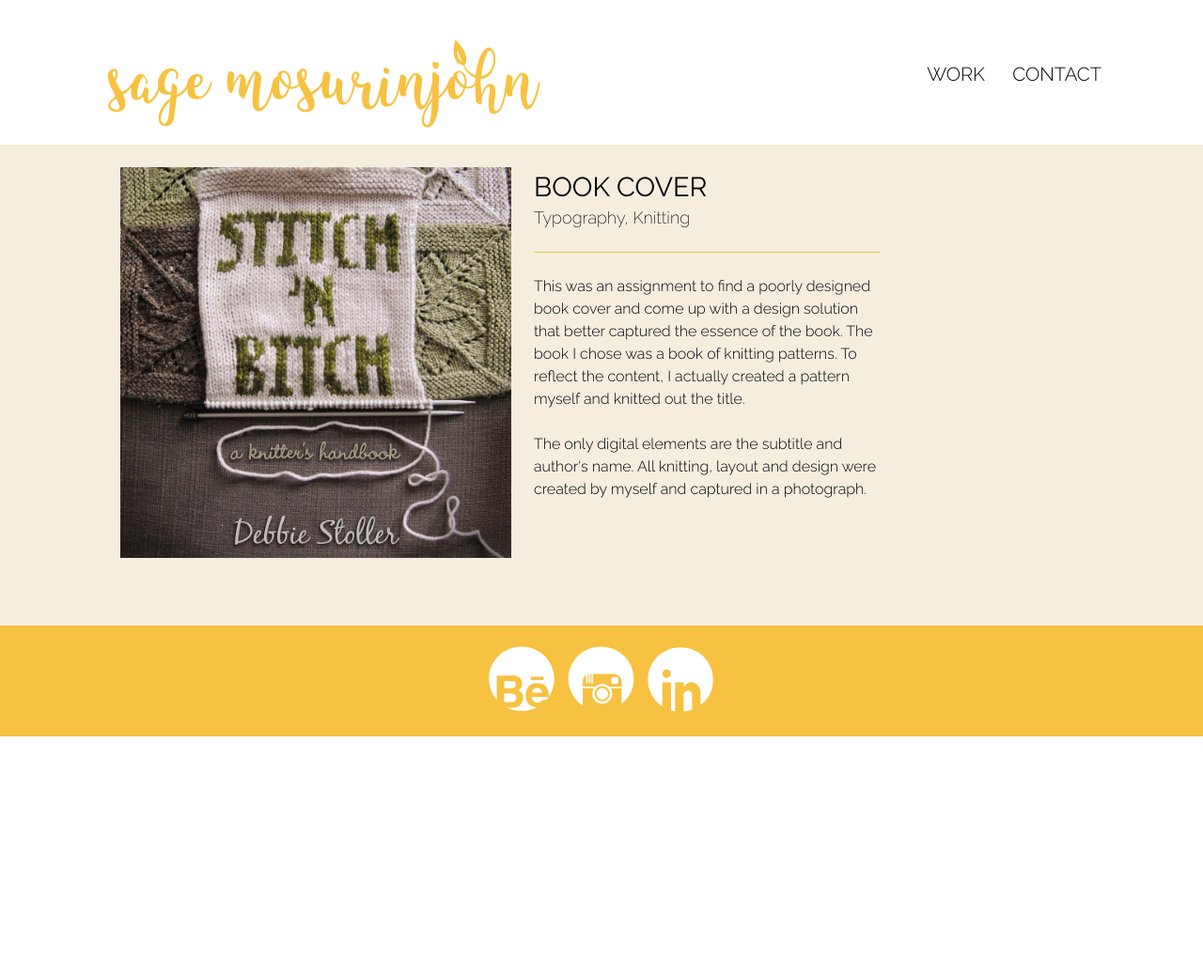
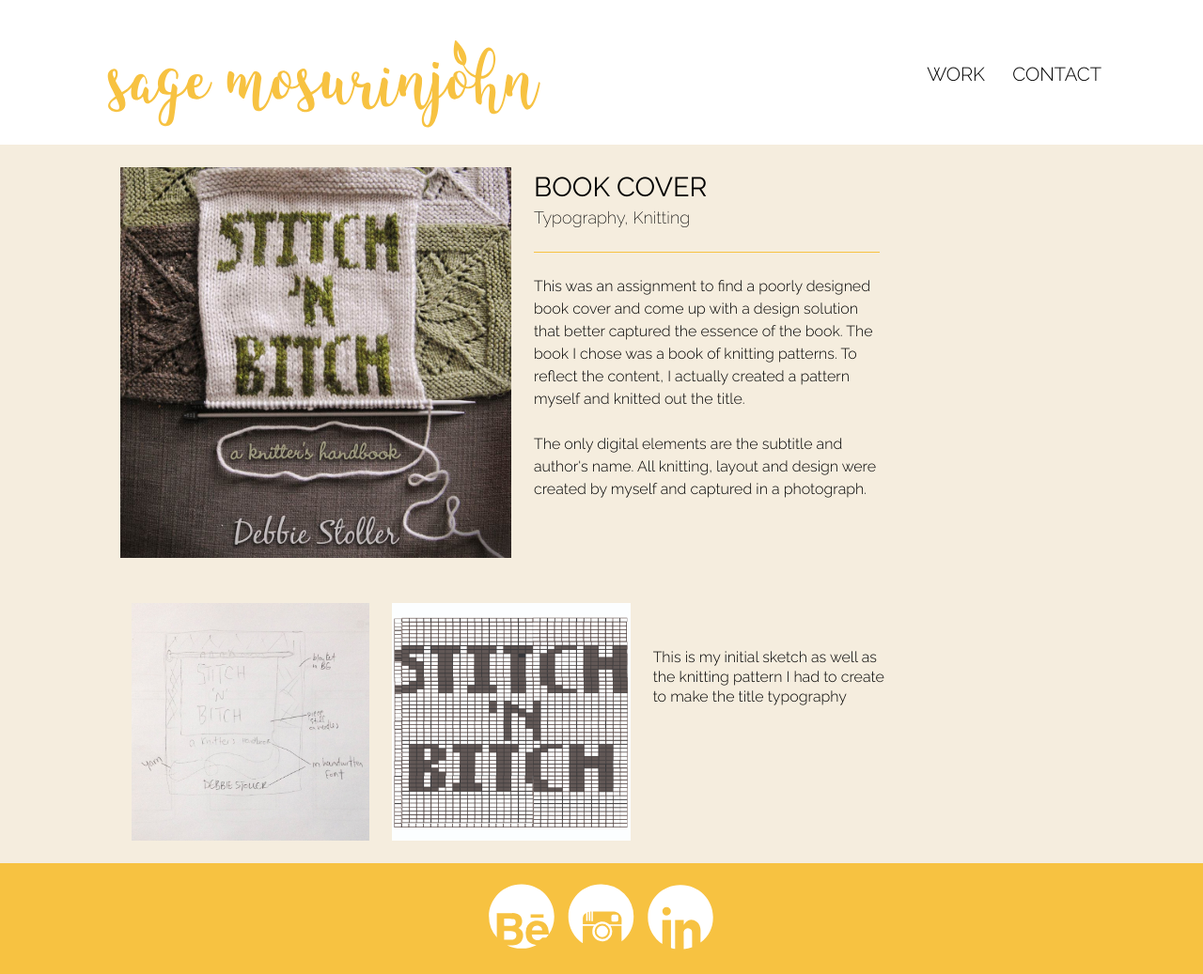
Before and after one commit to sagehartly/designedbysage.ca, a Jekyll site: the page built from book-cover-design.html, in a window 1280 px wide. Shown: the whole page at 94% size. Built offline with Jekyll 4.4.1, drawn with Linux system fonts in a browser that asks for light colours; before the commit the page ends 900 px from its top, so only the background shows below that.

Commit message:
Added process to book cover

```diff
--- a/book-cover-design.html
+++ b/book-cover-design.html
@@ -19,4 +19,17 @@ title: Book Cover Design · Graphic Designer, Creative Professional · Ottawa, C
     </div>
   </div>
 
+  <div class="grid island wrapper">
+    <div class="unit xs-1 s-1-2 m-1-3 gutter-1-2">
+      <img class="img-flex" src="{{site.baseurl}}/images/book1.jpg" alt="Book Cover Design">
+    </div>
+    <div class="unit xs-1 s-1-2 m-1-3 gutter-1-2">
+      <img class="img-flex" src="{{site.baseurl}}/images/book4.jpg" alt="Book Cover Design">
+    </div>
+    <div class="unit xs-1 s-1 m-1-3 gutter-1-2 pad-t-2">
+      <p>This is my initial sketch as well as the knitting pattern I had to create to make the title typography</p>
+    </div>
+  </div>
+
+
 </main>
--- a/index.html
+++ b/index.html
@@ -49,8 +49,8 @@ title: Sage Mosurinjohn's Portfolio · Graphic Designer, Creative Professional
         </figure>
       </div>
 
-      <div class="unit xs-1 s-1 m-1-3 island-1-4 overlay">
-        <figure class="push-1 hvr-shrink">
+      <div class="unit xs-1 s-1 m-1-3 island-1-4">
+        <figure class="push-0 hvr-shrink">
           <a href="{{site.baseurl}}/book-cover-design/"><img class="img-flex" src="{{site.baseurl}}/images/index/index-book.jpg" alt="Book Cover Design"></a>
           <figcaption class="push-0">
             <p class="milli push-0 text-center absolute pin-bl index-title gutter">Book Cover Design</p>
```
Also changed, not shown: images/book1.jpg (added), images/book2.jpg (added), images/book3.jpg (added), images/book4.jpg (added), images/drive5.jpg, images/drive6.jpg, images/drive7.jpg, images/drive8.jpg, images/lettering-cards.jpg (deleted), images/lettering-sketch.jpg (deleted), 2 other files.
